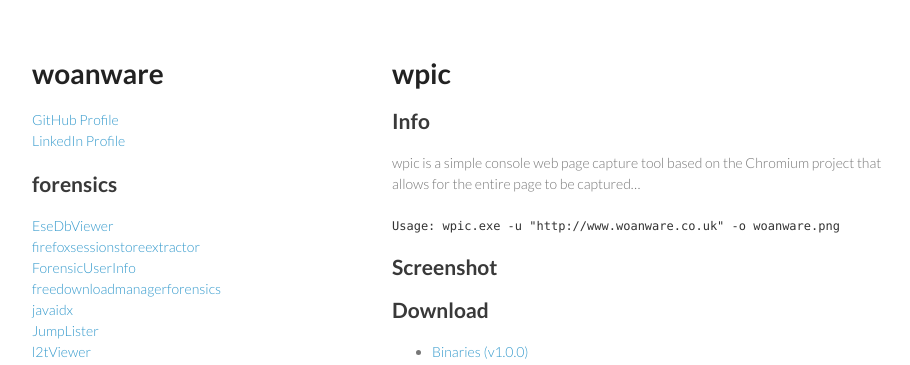
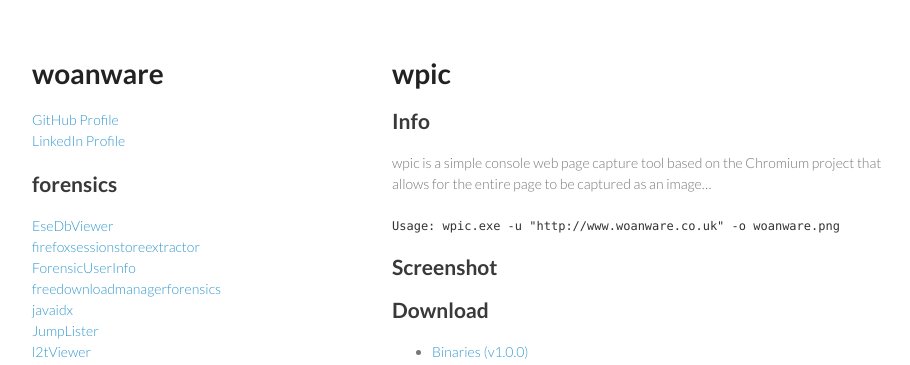
Before and after one commit to woanware/woanware.github.io, a Jekyll site: the page built from misc/wpic.md, in a window 1280 px wide. Shown: the top 365 px of the page, without its empty margins (178-1088 px from the left). Built offline with Jekyll 4.4.1, drawn with Linux system fonts in a browser that asks for light colours.

Commit message:
Updated wpic

```diff
--- a/misc/wpic.md
+++ b/misc/wpic.md
@@ -7,7 +7,7 @@
 
 ## Info ##
 
-wpic is a simple console web page capture tool based on the Chromium project that allows for the entire page to be captured...
+wpic is a simple console web page capture tool based on the Chromium project that allows for the entire page to be captured as an image...
 
 `Usage: wpic.exe -u "http://www.woanware.co.uk" -o woanware.png`
 
```
